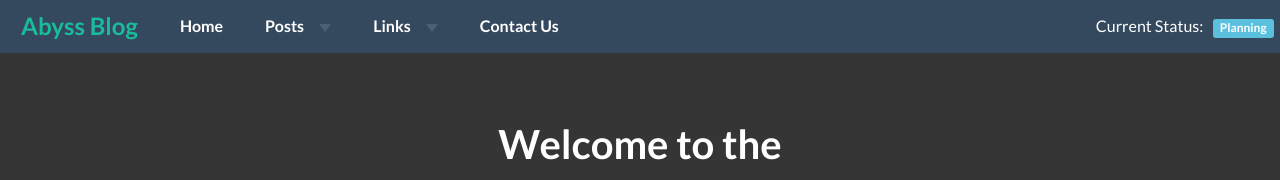
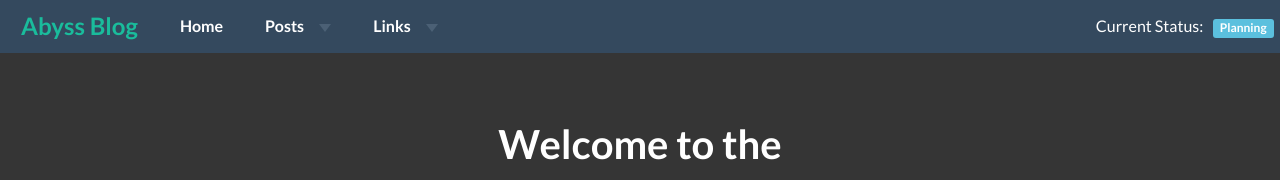
Before and after one commit to JerryKnight16/danarmstrong.github.io, a Jekyll site: the page built from index.html, in a window 1280 px wide. Shown: the top 180 px of the page. Built offline with Jekyll 4.4.1, drawn with Linux system fonts in a browser that asks for light colours; nearby versions of some CDN libraries; Markdown is read by kramdown in place of the engine named in the settings; the list of posts is cut into pages by our own code; comment, search, counter and statistics services are not loaded.

Commit message:
Removed contact link

```diff
--- a/_layouts/default.html
+++ b/_layouts/default.html
@@ -56,7 +56,6 @@
                 <li><a href="http://coronalabs.com/products/corona-sdk/" target="_blank">Corona SDK</a></li>
               </ul>
             </li>
-            <li><a href="https://abyssengine.uservoice.com/">Contact Us</a></li>
           </ul>
           <p class="navbar-text navbar-right">Current Status: &nbsp; <label class="label label-info">{{ site.status }}</label> &nbsp; </p>
         </div><!--/.navbar-collapse -->
```
